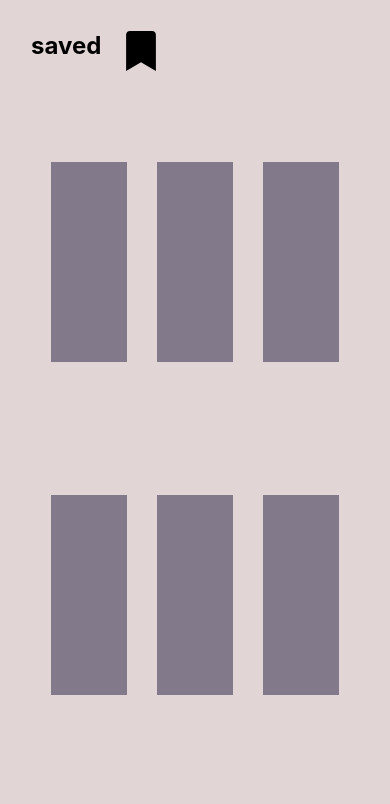
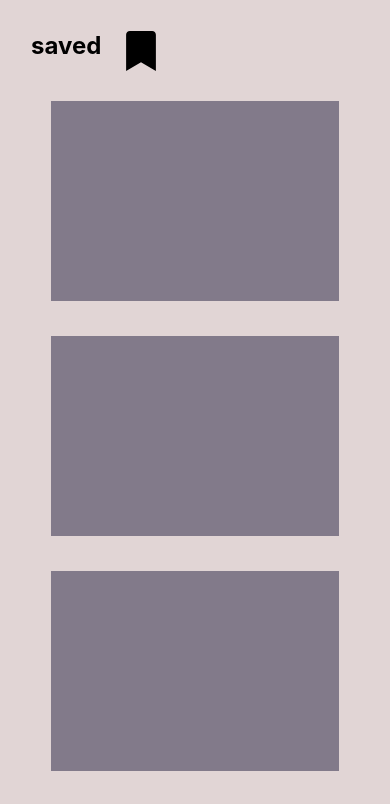
Before and after one commit to bharatrnair/socius-all, a React (Create React App) app: page /save in a window 390 px wide. Shown: the top 804 px of the page. Built offline with nearby package versions, Linux system fonts and the light colour scheme.

Commit message:
saveFileCommit

```diff
--- a/src/components/Save.css
+++ b/src/components/Save.css
@@ -31,7 +31,7 @@
 
   .savePost-body{
     display: grid;
-    grid-template-rows:1fr 1fr ;
+    grid-template-columns: 1fr 1fr 1fr;
     gap: 35px;
     padding: 20px;
   }
@@ -52,3 +52,15 @@
     background-color: rgb(130, 122, 138);
     height: 200px;
   }
+
+  @media screen and (max-width: 900px){
+    .savePost-body{
+      grid-template-columns: 1fr 1fr;
+    }
+  }
+
+  @media screen and (max-width: 600px){
+    .savePost-body{
+      grid-template-columns: 1fr;
+    }
+  }
--- a/src/components/Save.jsx
+++ b/src/components/Save.jsx
@@ -11,16 +11,12 @@ const Save = () => {
             </div>
 
             <div className="savePost-body">
-              <div className="saveUpper-part">
                   <div className="postImage"></div>
                   <div className="postImage"></div>
                   <div className="postImage"></div>
-              </div>
-              <div className="saveLower-part">
                   <div className="postImage"></div>
                   <div className="postImage"></div>
                   <div className="postImage"></div>
-              </div>
             </div>
 
         </div>
```
